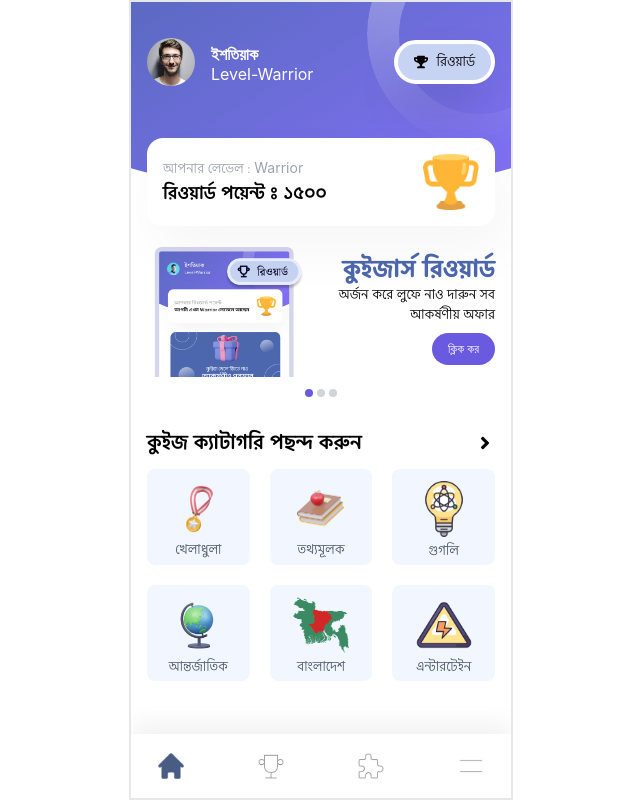
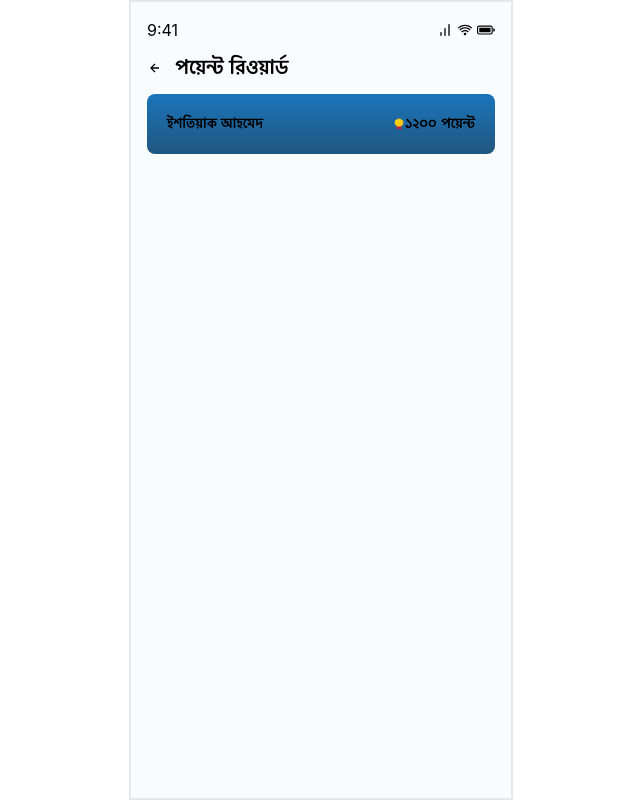
Before and after one commit to Mehedihasan-95/reactMobileViewApp, a React (Create React App) app: page / in a window 1280 px wide. Shown: the whole page, without its empty margins (319-959 px from the left). Built offline with nearby package versions, Linux system fonts and the light colour scheme.

Commit message:
point reward page wip

```diff
--- a/src/index.tsx
+++ b/src/index.tsx
@@ -2,6 +2,7 @@ import React from 'react';
 import ReactDOM from 'react-dom/client';
 import './index.scss';
 import App from './App';
+import PointReward from './point-reward';
 import reportWebVitals from './reportWebVitals';
 
 const root = ReactDOM.createRoot(
@@ -10,8 +11,9 @@ const root = ReactDOM.createRoot(
 root.render(
   <div className='flex justify-center items-center'>
     <div className='w-96 h-50 border-2 overflow-hidden relative'>
-      <React.StrictMode >
-      <App/>
+      <React.StrictMode>
+      {/* <App/> */}
+      <PointReward/>
       </React.StrictMode>
     </div>
   </div>
--- /dev/null
+++ b/src/point-reward.scss
@@ -0,0 +1,6 @@
+.body{
+    background: #F9FCFF;
+}
+.status-box{
+    background: linear-gradient(180deg, #1B75BB 0%, #205680 100%);
+}
--- /dev/null
+++ b/src/point-reward.tsx
@@ -0,0 +1,35 @@
+import './point-reward.scss'
+import { FiBarChart } from "react-icons/fi";
+import { BiWifi,BiLeftArrowAlt } from "react-icons/bi";
+import { BsBatteryFull } from "react-icons/bs";
+const PointReward = () => {
+    return (
+        <div className='body h-full p-4'>
+            <div className='header-top-icon'>
+                <div className='flex justify-between items-center'>
+                    <div>9:41</div>
+                    <div className='flex items-center'>
+                        <FiBarChart className='text-md'/>
+                        <BiWifi className='text-md mx-1'/>
+                        <BsBatteryFull className='text-lg'/>
+                    </div>
+                </div>
+            </div>
+            <div className='header-nav flex items-center py-3'>
+                <BiLeftArrowAlt/>
+                <p className='font-tatsam-medium text-xl ml-3'>পয়েন্ট রিওয়ার্ড</p>
+            </div>
+            <div className='status-box rounded-lg p-5'>
+                <div className='flex justify-between'>
+                    <p className='font-tatsam-medium text-sm'>ইশতিয়াক আহমেদ</p>
+                    <div className='flex items-center'>
+                        <img src={require('./assets/img/prize_hires.png')} className="w-3" />
+                        <p className='font-tatsam-medium text-sm'>১২০০ পয়েন্ট</p>
+                    </div>
+                </div>
+
+            </div>
+        </div>
+    )
+};
+export default PointReward;
```
Also changed, not shown: src/assets/img/prize_hires.png (added).
